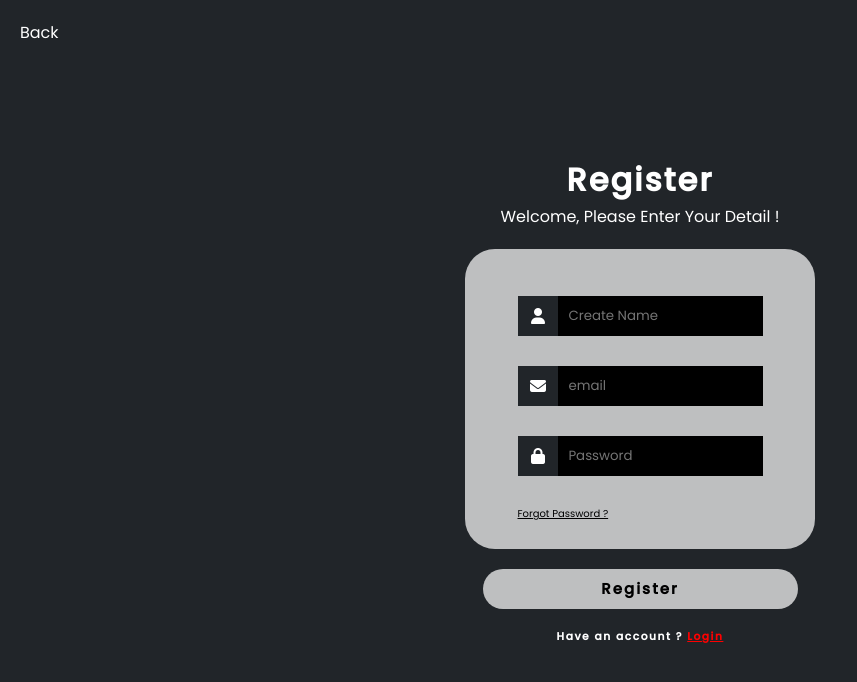
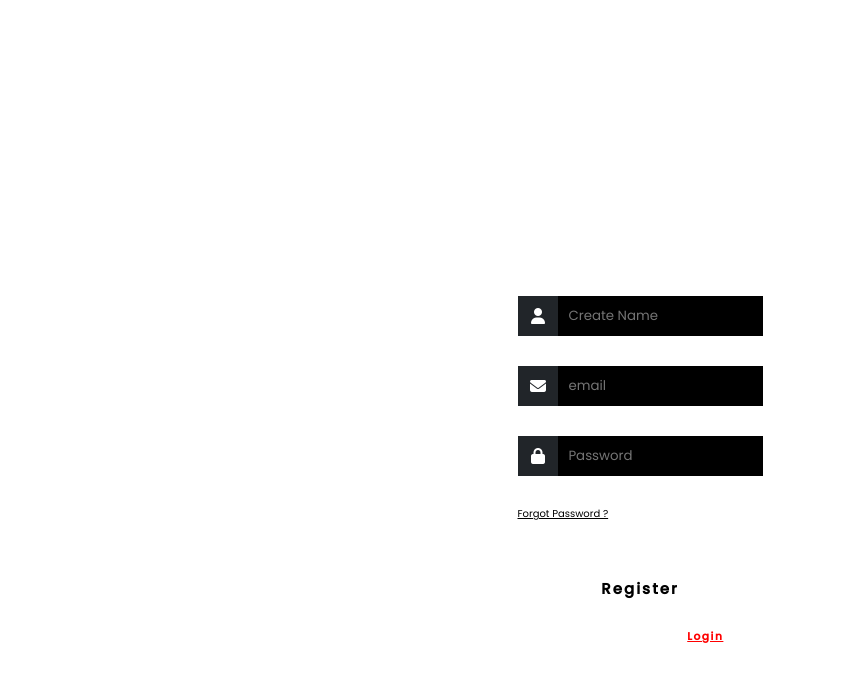
Before and after one commit to FikarNugrah/form-loginv2, a React (Vite) app: page /register in a window 1280 px wide. Shown: the top 682 px of the page, without its empty margins (0-857 px from the left). Built offline with nearby package versions, Linux system fonts and the light colour scheme; a web font is replaced by a local one.

Commit message:
edit: html css

```diff
--- a/src/App.css
+++ b/src/App.css
@@ -16,7 +16,7 @@
   width: 100%;
   height: 100vh;
   /* background: linear-gradient(135deg, #f6d365, #fda085, #f6d365); */
-  background-color: #212529;
+  background-color: #fff;
   /* border: 2px solid red; */
 }
 
--- a/src/Components/FormRegister.jsx
+++ b/src/Components/FormRegister.jsx
@@ -1,4 +1,4 @@
-import { Link, useNavigate } from "react-router-dom";
+import { Link } from "react-router-dom";
 
 export default function FormRegister() {
   const handleLogin = (event) => {
```
